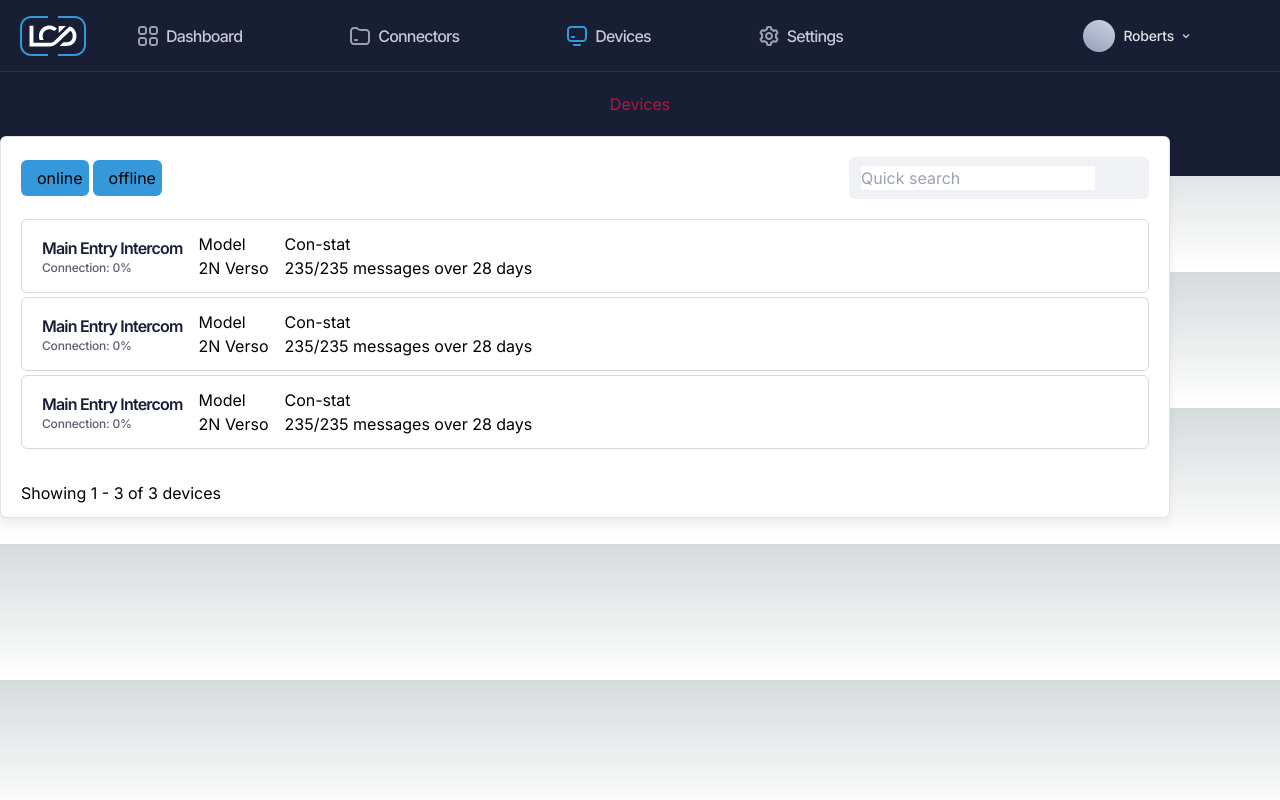
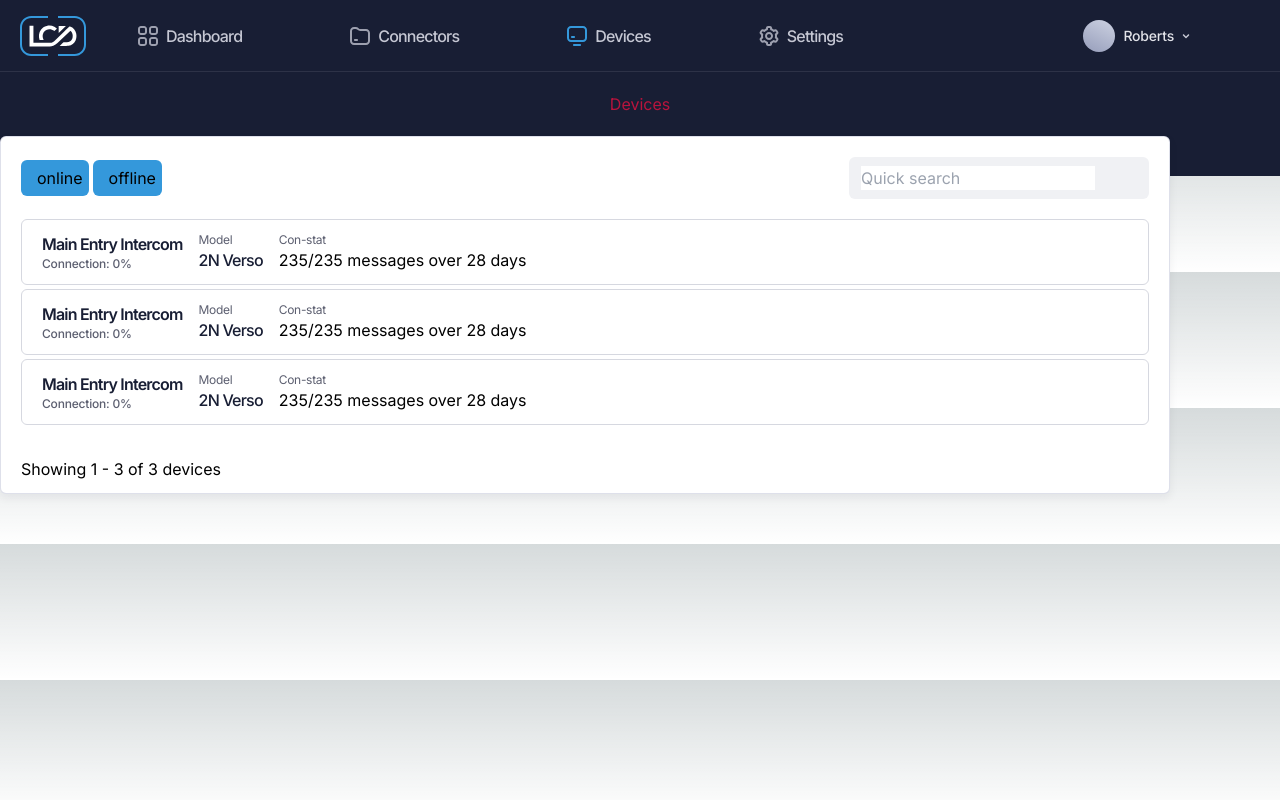
Before and after one commit to kachers/DeviceMonitoring, a Next.js app in the folder device_monitoring_front_end/: page / in a window 1280 px wide. Shown: the top 800 px of the page. Built offline with nearby package versions, Linux system fonts and the light colour scheme.

Commit message:
table text style update

```diff
--- a/device_monitoring_front_end/components/devicesTable/device.tsx
+++ b/device_monitoring_front_end/components/devicesTable/device.tsx
@@ -11,11 +11,11 @@ const Device: React.FC = () => {
               <p className={styles.locationOffline}>Connection: 0%</p>
             </div>
             <div className={styles.secondColmn}>
-              <p>Model</p>
-              <p>2N Verso</p>
+              <p className='text-neutral-700 font-inter text-xs font-normal leading-16 tracking-tight'>Model</p>
+              <p className='text-neutral-800 font-inter text-base font-medium leading-22 tracking-tighter'>2N Verso</p>
             </div>
             <div className={styles.thirdColumn}>
-              <p>Con-stat</p>
+              <p className='text-neutral-700 font-inter text-xs font-normal leading-16 tracking-tight'>Con-stat</p>
               <p>235/235 messages over 28 days</p>
             </div>
          </div>
```
